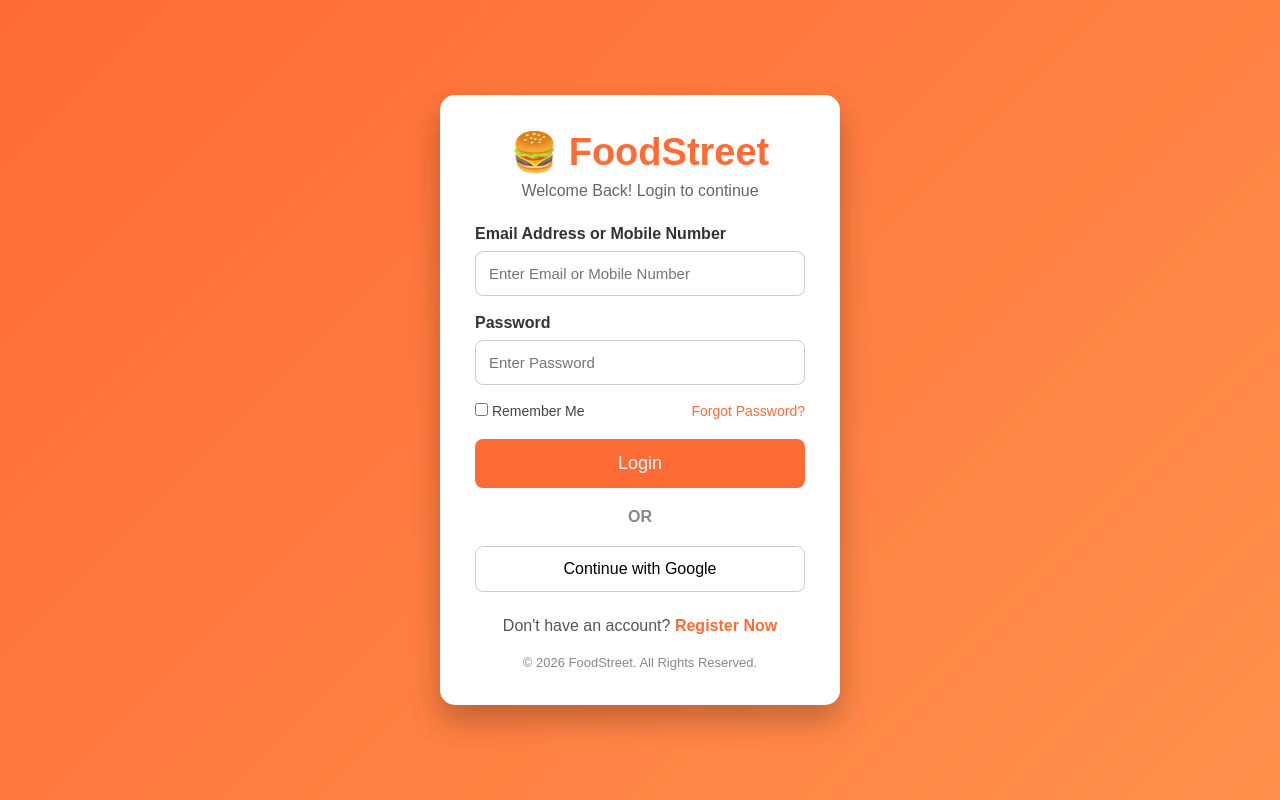
After one commit to saket4126/Foodstreet, a Flask app: page /login in a window 1280 px wide. The commit adds this page. Run offline with Flask 3, Linux system fonts and the light colour scheme.

Commit message:
loginpage Added

```diff
--- a/app.py
+++ b/app.py
@@ -1,12 +1,27 @@
 from flask import Flask, render_template, request
 from database.db import db, cursor
-from database.restaurant_queries import add_restaurant_request
+from database.restaurant_queries import add_restaurant_request, add_user
 
 app = Flask(__name__)
 
 @app.route("/")
 def home():
     return render_template("homepage.html")
+@app.route("/login")
+def login():
+    return render_template("login.html")
+@app.route("/register", methods=['GET', 'POST'])
+def register():
+    if request.method == 'POST':
+        data = (
+            request.form['name'],
+            request.form['email'],
+            request.form['mobile'],
+            request.form['password']
+        )
+        add_user(data)
+        return "User registered successfully"
+    return render_template("register.html")
 @app.route('/restaurant-enroll', methods=['GET', 'POST'])
 def restaurant_enroll():
 
--- a/templates/homepage.html
+++ b/templates/homepage.html
@@ -103,7 +103,7 @@
                 One Food Street. Multiple Restaurants. Delivered to Your Door.
             </p>
 
-            <a href="#" class="btn btn-warning btn-lg me-2">
+            <a href="/login" class="btn btn-warning btn-lg me-2">
                 Order Food
             </a>
 
--- /dev/null
+++ b/templates/login.html
@@ -0,0 +1,239 @@
+<!DOCTYPE html>
+<html lang="en">
+<head>
+<meta charset="UTF-8">
+<meta name="viewport" content="width=device-width, initial-scale=1.0">
+<title>FoodStreet - Login</title>
+
+<style>
+
+*{
+    margin:0;
+    padding:0;
+    box-sizing:border-box;
+    font-family:Arial, Helvetica, sans-serif;
+}
+
+body{
+    height:100vh;
+    display:flex;
+    justify-content:center;
+    align-items:center;
+    background:linear-gradient(135deg,#ff6b35,#ff914d);
+}
+
+.login-container{
+    width:400px;
+    background:#fff;
+    padding:35px;
+    border-radius:15px;
+    box-shadow:0 15px 30px rgba(0,0,0,.25);
+}
+
+.logo{
+    text-align:center;
+    margin-bottom:25px;
+}
+
+.logo h1{
+    color:#ff6b35;
+    font-size:38px;
+    margin-bottom:8px;
+}
+
+.logo p{
+    color:#666;
+    font-size:16px;
+}
+
+.input-group{
+    margin-bottom:18px;
+}
+
+.input-group label{
+    display:block;
+    margin-bottom:8px;
+    font-weight:bold;
+    color:#333;
+}
+
+.input-group input{
+    width:100%;
+    padding:13px;
+    border:1px solid #ccc;
+    border-radius:8px;
+    font-size:15px;
+    transition:.3s;
+}
+
+.input-group input:focus{
+    border-color:#ff6b35;
+    outline:none;
+    box-shadow:0 0 8px rgba(255,107,53,.3);
+}
+
+.options{
+    display:flex;
+    justify-content:space-between;
+    align-items:center;
+    margin-bottom:20px;
+    font-size:14px;
+}
+
+.options label{
+    color:#444;
+}
+
+.options a{
+    color:#ff6b35;
+    text-decoration:none;
+}
+
+.options a:hover{
+    text-decoration:underline;
+}
+
+.login-btn{
+    width:100%;
+    padding:14px;
+    border:none;
+    background:#ff6b35;
+    color:white;
+    font-size:18px;
+    border-radius:8px;
+    cursor:pointer;
+    transition:.3s;
+}
+
+.login-btn:hover{
+    background:#e65a27;
+}
+
+.or{
+    text-align:center;
+    margin:20px 0;
+    color:#888;
+    font-weight:bold;
+}
+
+.google-btn{
+    width:100%;
+    padding:13px;
+    background:white;
+    border:1px solid #ccc;
+    border-radius:8px;
+    cursor:pointer;
+    font-size:16px;
+    transition:.3s;
+}
+
+.google-btn:hover{
+    background:#f5f5f5;
+}
+
+.register{
+    margin-top:25px;
+    text-align:center;
+    color:#555;
+}
+
+.register a{
+    color:#ff6b35;
+    font-weight:bold;
+    text-decoration:none;
+}
+
+.register a:hover{
+    text-decoration:underline;
+}
+
+.footer{
+    text-align:center;
+    margin-top:20px;
+    color:#888;
+    font-size:13px;
+}
+
+@media(max-width:450px){
+
+.login-container{
+    width:90%;
+    padding:25px;
+}
+
+.logo h1{
+    font-size:32px;
+}
+
+}
+
+</style>
+
+</head>
+<body>
+
+<div class="login-container">
+
+    <div class="logo">
+        <h1>🍔 FoodStreet</h1>
+        <p>Welcome Back! Login to continue</p>
+    </div>
+
+    <form action="/login" method="POST">
+
+        <div class="input-group">
+            <label>Email Address or Mobile Number</label>
+            <input
+                type="text"
+                name="login"
+                placeholder="Enter Email or Mobile Number"
+                required>
+        </div>
+
+        <div class="input-group">
+            <label>Password</label>
+            <input
+                type="password"
+                name="password"
+                placeholder="Enter Password"
+                required>
+        </div>
+
+        <div class="options">
+
+            <label>
+                <input type="checkbox" name="remember">
+                Remember Me
+            </label>
+
+            <a href="/forgot-password">Forgot Password?</a>
+
+        </div>
+
+        <button type="submit" class="login-btn">
+            Login
+        </button>
+
+    </form>
+
+    <div class="or">
+        OR
+    </div>
+
+    <button class="google-btn">
+        Continue with Google
+    </button>
+
+    <div class="register">
+        Don't have an account?
+        <a href="/register">Register Now</a>
+    </div>
+
+    <div class="footer">
+        © 2026 FoodStreet. All Rights Reserved.
+    </div>
+
+</div>
+
+</body>
+</html>
```
Also changed, not shown: database/restaurant_queries.py (+9 -0 lines), templates/register.html (added, +215 -0 lines).
